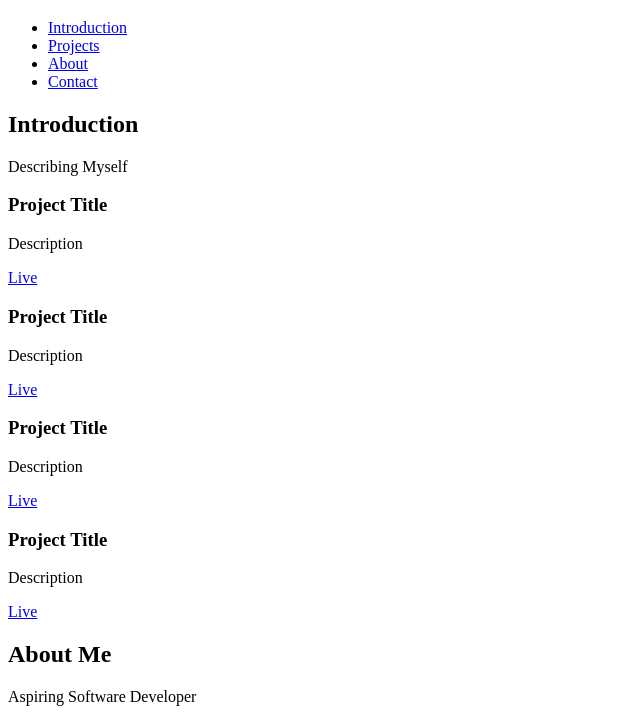
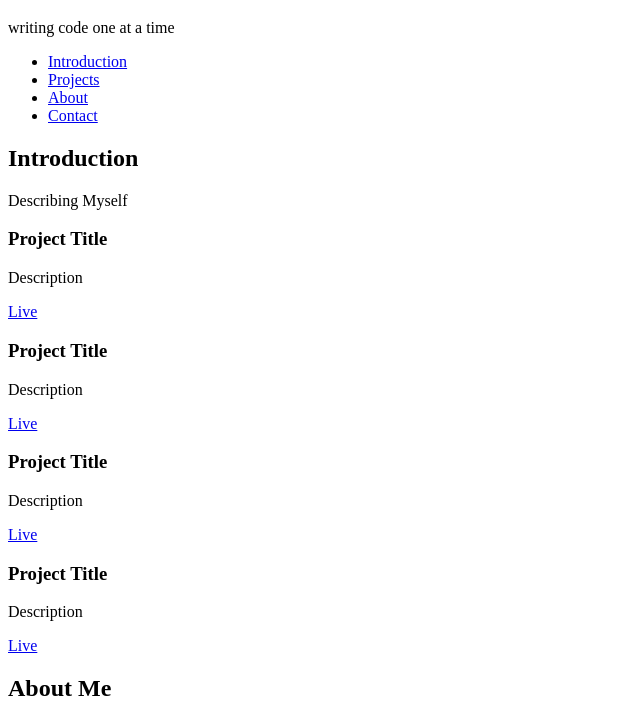
Before and after one commit to mercyXp/My_First_Portfolio, a plain HTML site: page portfolio/index.html in a window 1280 px wide. Shown: the part 61-780 px from the top of the page, without its empty margins (0-640 px from the left). Drawn offline with Linux system fonts and the light colour scheme.

Commit message:
updated index.html

```diff
--- a/portfolio/index.html
+++ b/portfolio/index.html
@@ -3,20 +3,21 @@
 <head>
     <meta charset="UTF-8">
     <meta name="viewport" content="width=device-width, initial-scale=1.0">
-    <title>Mercy Munzenzi - Personal Portfolio</title>
+    <title>Personal Portfolio</title>
 </head>
 <body>
     <header>
         <h1>Mercy Munzenzi</h1>
-        <nav>
+        <p>writing code one at a time</p>
+    </header>
+    <nav>
             <ul>
                 <li><a href="#introduction">Introduction</a></li>
                 <li><a href="#projects">Projects</a></li>
                 <li><a href="#about">About</a></li>
                 <li><a href="#contact">Contact</a></li>
             </ul>
-        </nav>
-    </header>
+    </nav>
     <main>
         <section id="introduction">
                 <h2>Introduction</h2>
```
